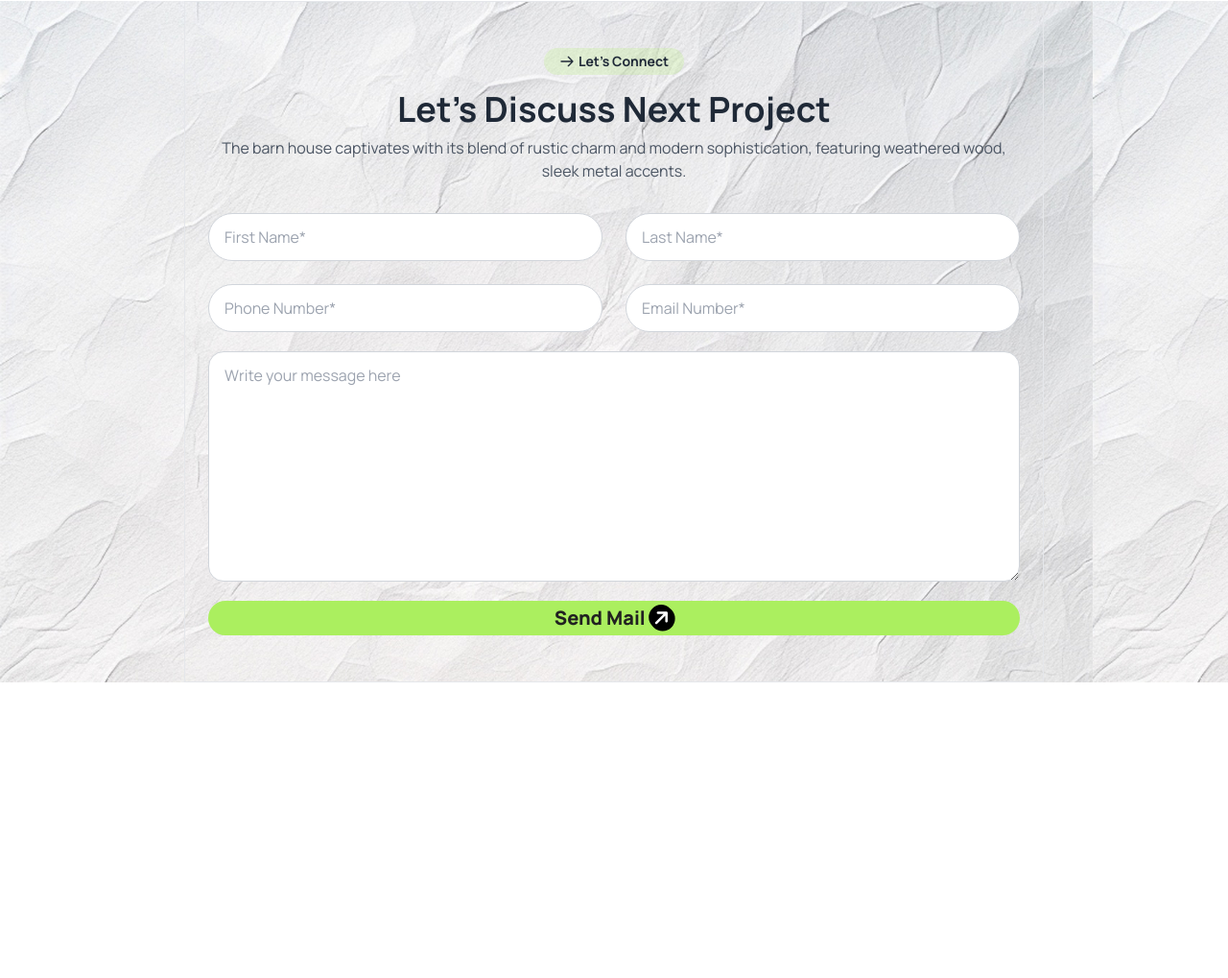
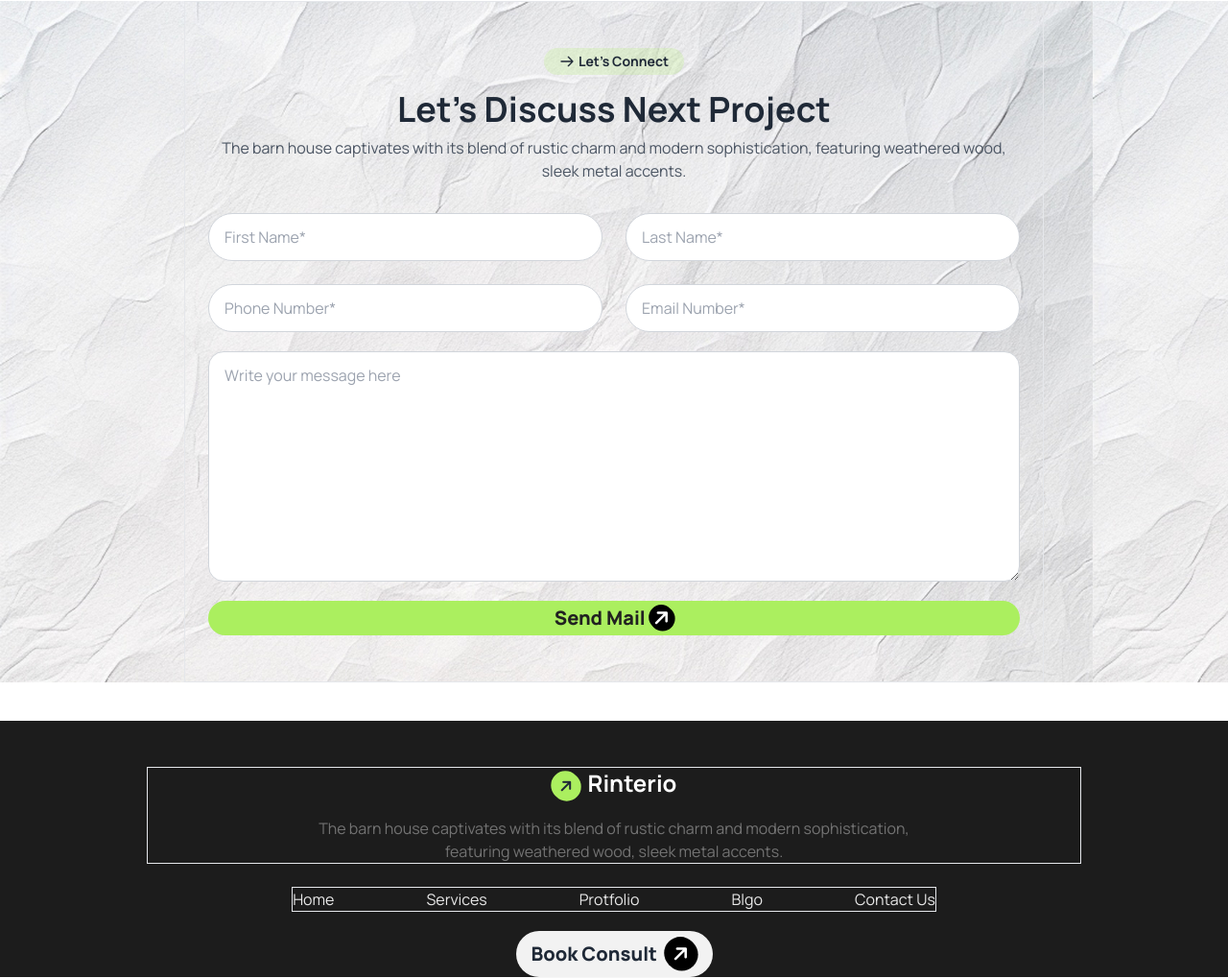
Before and after one commit to hasibBDK/Assignment_3, a plain HTML site: page index.html in a window 1280 px wide. Shown: the part 2769-3788 px from the top of the page at 96% size. Before the commit the page ends 3520 px from the top, so only its background shows below. Drawn offline with nearby package versions, Linux system fonts and the light colour scheme.

Commit message:
added the form all and footer somethig

```diff
--- a/index.html
+++ b/index.html
@@ -30,6 +30,9 @@
                 'sup-bg':'rgb(164, 218, 195);',
                 'bud-bg':'rgb(119, 170, 234);',
                 'explore-bg': 'rgba(171, 239, 95, 0.2);',
+                'back-bg':'rgb(28, 28, 28);',
+                'p-col':'rgb(115, 115, 115);',
+                'items-col':'rgb(233,233,233)',
               }
             }
           }
@@ -294,7 +297,28 @@
 
     </main>
 
-    <footer class="mt-10">
+    <footer class="mt-10 bg-back-bg">
+      <div class="mx-auto mt-8 flex flex-col items-center">
+        <div class="text-center mt-12 border">
+         <i class="fa-solid fa-arrow-right -rotate-45 bg-btn-bg p-2 rounded-full mr-2"></i><span class="text-white font-bold text-2xl">Rinterio</span></a>
+         <p class="text-center text-p-col w-[70%] mx-auto mt-4">The barn house captivates with its blend of rustic charm and modern sophistication, featuring weathered wood, sleek metal accents.</p>
+        </div>
+
+        <div class="mt-6 border">
+          <ul class="flex flex-col lg:flex-row lg:gap-24 gap-6 text-items-col">
+            <li><a href="">Home</a></li>
+            <li><a href="">Services</a></li>
+            <li><a href=""></a>Protfolio</li>
+            <li><a href=""></a>Blgo</li>
+            <li><a href="">Contact Us</a></li>
+          </ul>
+        </div>
+
+        <div class="mt-5">
+          <button class="mx-auto border-none btn flex bg-primary-colour font-extrabold text-lg lg:text-xl rounded-full">Book Consult <span><i class="fa-solid fa-arrow-right -rotate-45 bg-black text-white p-2 rounded-full"></i></span></button>
+      </div>
+
+      </div>
 
     </footer>
 </body>
```
